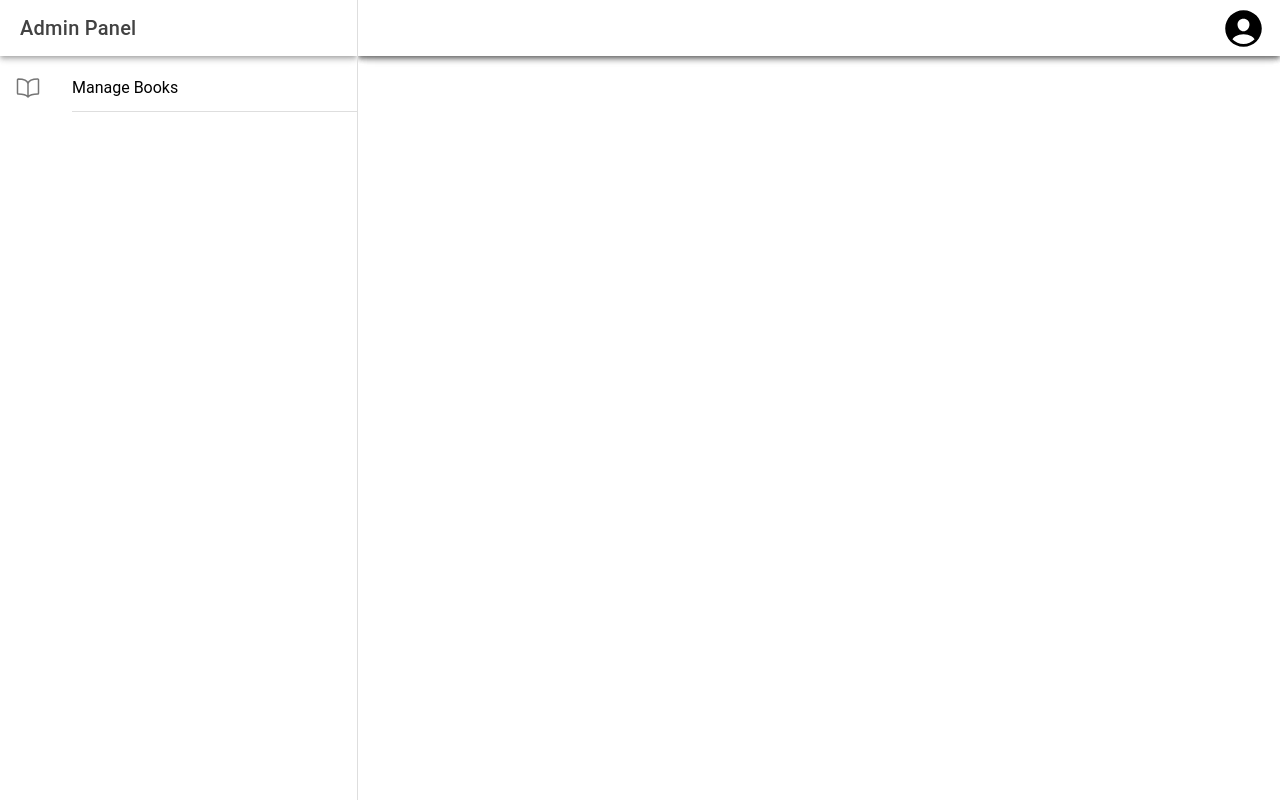
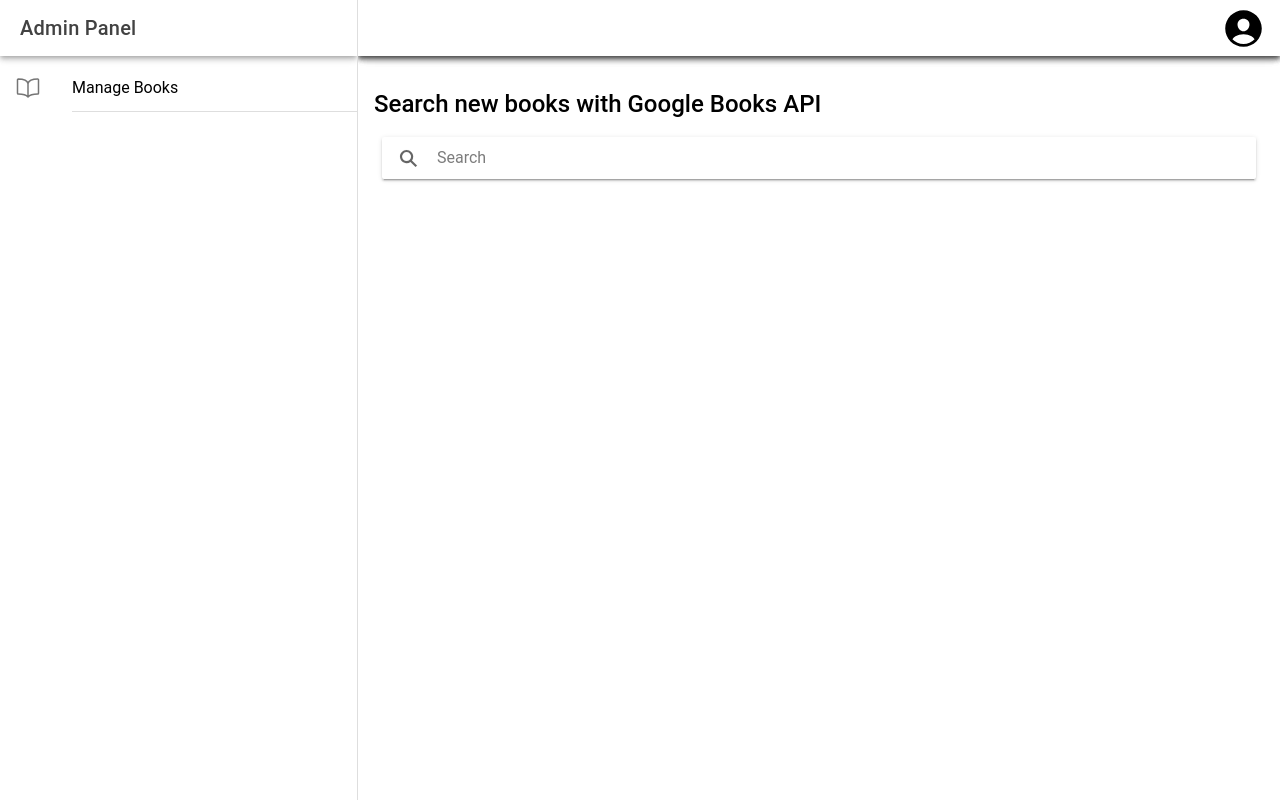
Before and after one commit to SamaraRuizSandoval/BookClubApp, a React (Vite) app in the folder book-club-app/: page /admin/search-google-books in a window 1280 px wide. Built offline with nearby package versions, Linux system fonts and the light colour scheme.

Commit message:
feat(react): Adds page to search books using Google Book's API

```diff
--- a/book-club-app/src/components/BookCard.tsx
+++ b/book-club-app/src/components/BookCard.tsx
@@ -26,7 +26,12 @@ export function BookCard({ book }: BookCardProps) {
 
       <IonCardHeader>
         <IonCardTitle className="book-card">{book.title}</IonCardTitle>
-        <IonCardSubtitle> {book.authors.join(', ')} </IonCardSubtitle>
+        <IonCardSubtitle>
+          {' '}
+          {book.authors?.length
+            ? book.authors.join(', ')
+            : 'Unknown Author'}{' '}
+        </IonCardSubtitle>
       </IonCardHeader>
 
       <IonCardContent>{book.publisher}</IonCardContent>
--- a/book-club-app/src/components/BooksGrid.tsx
+++ b/book-club-app/src/components/BooksGrid.tsx
@@ -8,6 +8,7 @@ type BookGridProps = {
   books: Book[];
 };
 export function BookGrid({ books }: BookGridProps) {
+  console.log('Rendering BookGrid with books:', books);
   return (
     <IonGrid>
       <IonRow>
--- a/book-club-app/src/global.css
+++ b/book-club-app/src/global.css
@@ -47,3 +47,10 @@ ion-avatar {
   width: 45px;
   height: 45px;
 }
+
+.admin-books-header {
+  display: flex;
+  justify-content: space-between;
+  align-items: center;
+  margin-bottom: 20px;
+}
--- a/book-club-app/src/pages/admin/AdminBooks.tsx
+++ b/book-club-app/src/pages/admin/AdminBooks.tsx
@@ -6,17 +6,21 @@ import {
   IonTitle,
   IonText,
   IonSpinner,
+  IonButton,
+  IonIcon,
 } from '@ionic/react';
+import { addOutline } from 'ionicons/icons';
 import { useEffect, useState } from 'react';
+import { useHistory } from 'react-router-dom';
 
 import api from '../../api/axios';
 import { BookGrid } from '../../components/BooksGrid';
-import { AuthTokenResponse } from '../../types/auth';
 import { Book, BookResponse } from '../../types/book';
 
 export function AdminBooks() {
   const [books, setBooks] = useState<Book[]>([]);
   const [loading, setLoading] = useState(true);
+  const history = useHistory();
 
   useEffect(() => {
     async function fetchBooks() {
@@ -30,9 +34,12 @@ export function AdminBooks() {
         setLoading(false);
       }
     }
-
     fetchBooks();
   }, []);
+
+  // TODO: We can add caching
+  // TODO: Add rate limiting
+  // TODO: Make this search paginated
   return (
     <IonPage>
       <IonHeader>
@@ -42,10 +49,19 @@ export function AdminBooks() {
       </IonHeader>
 
       <IonContent className="ion-padding">
-        <IonText>
-          <h2>Admin Books Section</h2>
-          {loading ? <IonSpinner /> : <BookGrid books={books} />}
-        </IonText>
+        <div className="admin-books-header">
+          <IonText>
+            <h2>Admin Books Section</h2>
+          </IonText>
+          <IonButton
+            shape="round"
+            className="float-right-button"
+            onClick={() => history.push('/admin/search-google-books')}
+          >
+            <IonIcon slot="icon-only" icon={addOutline}></IonIcon>
+          </IonButton>
+        </div>
+        {loading ? <IonSpinner /> : <BookGrid books={books} />}
       </IonContent>
     </IonPage>
   );
--- a/book-club-app/src/pages/admin/AdminLayout.tsx
+++ b/book-club-app/src/pages/admin/AdminLayout.tsx
@@ -13,12 +13,13 @@ import {
   IonIcon,
   IonSplitPane,
 } from '@ionic/react';
-import { bookOutline, peopleOutline, gridOutline } from 'ionicons/icons';
+import { bookOutline } from 'ionicons/icons';
 import { Route, Redirect, Switch } from 'react-router-dom';
 
 import { UpperNavigation } from '../../components/UpperNavigation';
 
 import { AdminBooks } from './AdminBooks';
+import { SearchGoogleBooks } from './books/SearchGoogleBooks';
 
 export function AdminLayout() {
   return (
@@ -49,9 +50,13 @@ export function AdminLayout() {
           <IonRouterOutlet>
             <Switch>
               <Route path="/admin/books" component={AdminBooks} exact />
+              <Route
+                path="/admin/search-google-books"
+                component={SearchGoogleBooks}
+                exact
+              />
               <Redirect exact from="/admin" to="/admin/books" />
             </Switch>
-            {/* <Route path="/admin/dashboard" component={AdminDashboard} exact /> */}
           </IonRouterOutlet>
         </IonPage>
       </IonSplitPane>
--- /dev/null
+++ b/book-club-app/src/pages/admin/books/SearchGoogleBooks.tsx
@@ -0,0 +1,85 @@
+import {
+  IonContent,
+  IonPage,
+  IonHeader,
+  IonToolbar,
+  IonTitle,
+  IonText,
+  IonSearchbar,
+  IonSpinner,
+} from '@ionic/react';
+import { useEffect, useState } from 'react';
+
+import api from '../../../api/axios';
+import { BookGrid } from '../../../components/BooksGrid';
+import { Book, BookResponse, BooksGoogleResponse } from '../../../types/book';
+
+export function SearchGoogleBooks() {
+  const [query, setQuery] = useState('');
+  const [newBooks, setNewBooks] = useState<Book[]>([]);
+  const [loading, setLoading] = useState(false);
+
+  useEffect(() => {
+    if (!query) return;
+
+    const timeout = setTimeout(() => {
+      console.log('Searching for books with query:', query);
+      handleBookSearch(query);
+    }, 500);
+
+    return () => clearTimeout(timeout);
+  }, [query]);
+
+  const handleBookSearch = async (searchQuery: string) => {
+    setLoading(true);
+
+    const token = localStorage.getItem('authToken');
+
+    if (!token) {
+      console.error('No auth token found');
+      setLoading(false);
+      return;
+    }
+
+    try {
+      const response = await api.get<BooksGoogleResponse>('/api/books', {
+        headers: {
+          Authorization: `Bearer ${token}`,
+        },
+        params: {
+          q: searchQuery,
+        },
+      });
+
+      // TODO: Check if the response is valid and handle errors
+
+      setNewBooks(response.data.books);
+      console.log(response.data.books);
+    } catch (error) {
+      console.error(error);
+    } finally {
+      setLoading(false);
+    }
+  };
+
+  return (
+    <IonPage>
+      <IonHeader>
+        <IonToolbar>
+          <IonTitle>Admin Books</IonTitle>
+        </IonToolbar>
+      </IonHeader>
+
+      <IonContent className="ion-padding">
+        <IonText>
+          <h2>Search new books with Google Books API</h2>
+        </IonText>
+        <IonSearchbar
+          debounce={1000}
+          onIonInput={(e) => setQuery(e.detail.value!)}
+        ></IonSearchbar>
+        {loading ? <IonSpinner /> : <BookGrid books={newBooks} />}
+      </IonContent>
+    </IonPage>
+  );
+}
```
Also changed, not shown: book-club-app/src/types/book.ts (+6 -2 lines), 5 other files (tests, documents, lock files or other folders).
